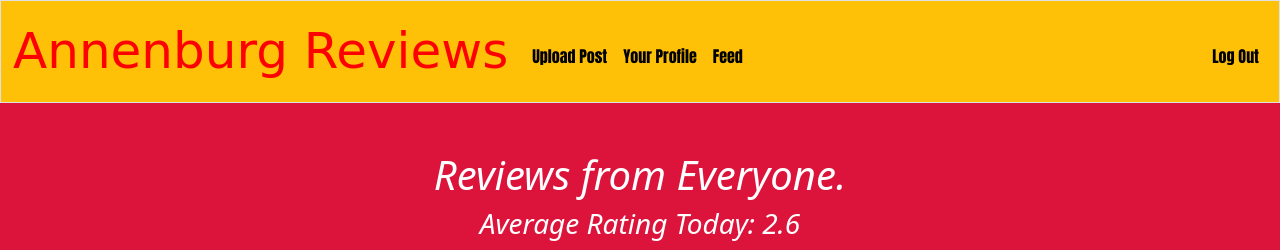
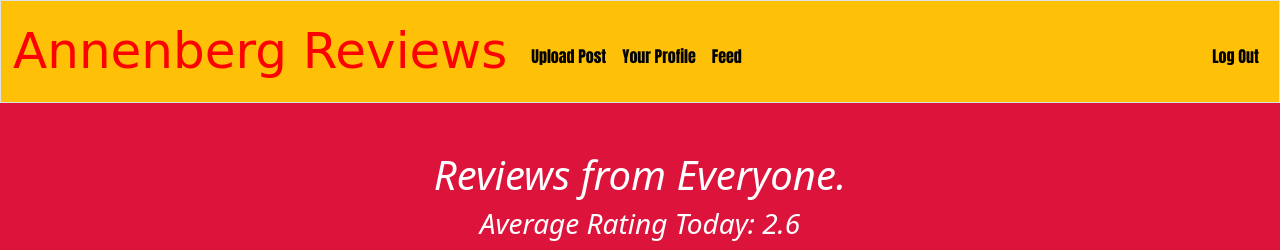
Before and after one commit to mxiang04/The-Annenberg-Review, a Flask app: page /feed in a window 1280 px wide. Shown: the top 250 px of the page. Run offline with Flask 2, Linux system fonts and the light colour scheme; a user stored in the database is signed in; some libraries are stand-ins or nearby versions.

Commit message:
mispelled annenberg

```diff
--- a/templates/layout.html
+++ b/templates/layout.html
@@ -30,7 +30,7 @@
     <nav class="bg-warning border navbar navbar-expand-md navbar-dark">
       <div class="container-fluid">
         <a class="navbar-brand" href="/"
-          ><span class="red">Annenburg Reviews</span></a
+          ><span class="red">Annenberg Reviews</span></a
         >
         <button
           aria-controls="navbar"
@@ -50,7 +50,8 @@
               <a class="nav-link" id="upload" href="/upload">Upload Post</a>
             </li>
             <li class="nav-item">
-              <a class="nav-link" id="profile" href="/profile">Your Profile</a></li>
+              <a class="nav-link" id="profile" href="/profile">Your Profile</a>
+            </li>
             <li class="nav-item">
               <a class="nav-link" id="feed" href="/feed">Feed</a>
             </li>
```
Also changed, not shown: README.md, blog.db, 1 other file.
